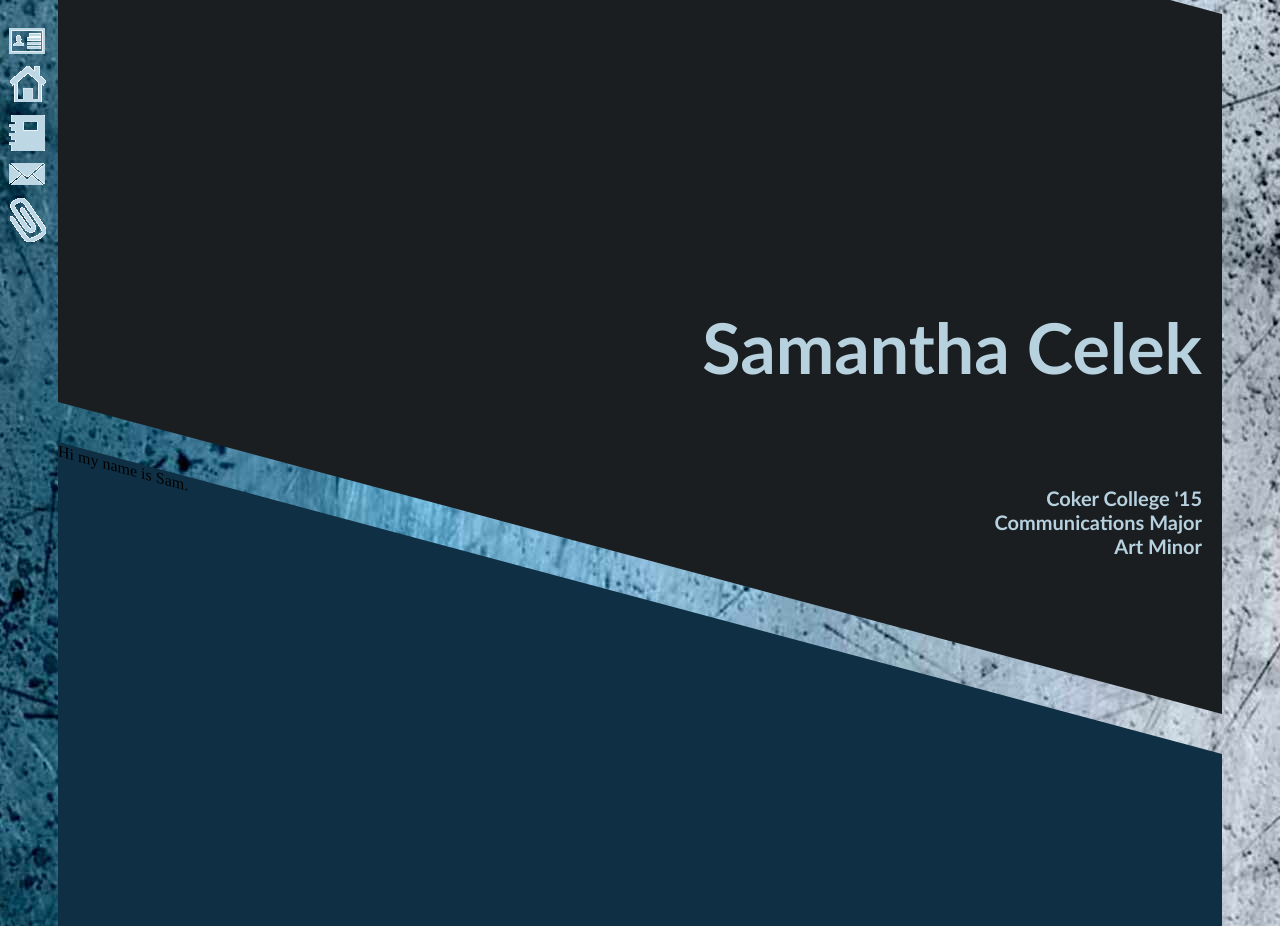
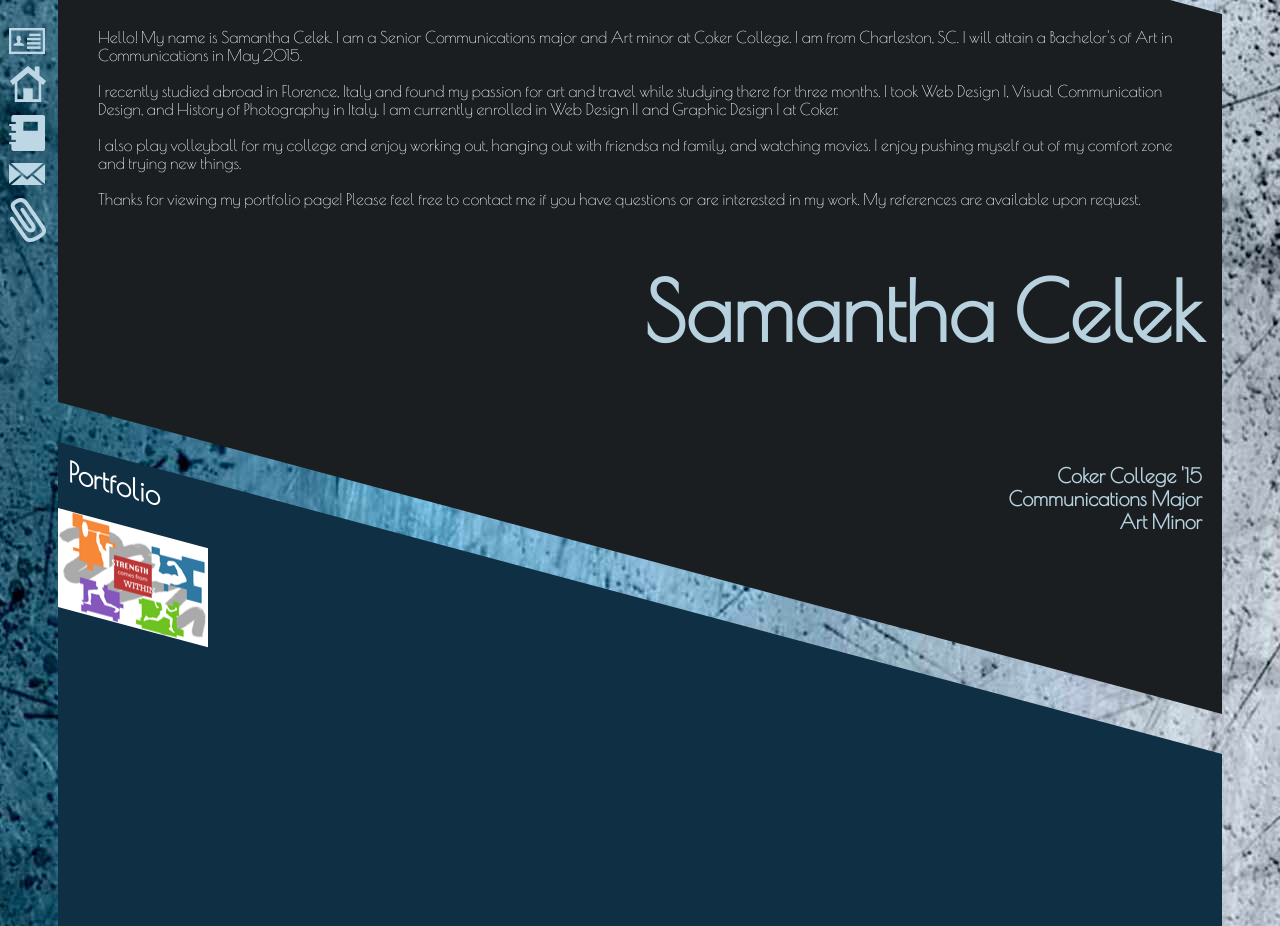
Before and after one commit to samcelek24/git-professional, a plain HTML site: page SamCelekProSite.html in a window 1280 px wide. Shown: the top 926 px of the page. Drawn offline with nearby package versions, Linux system fonts and the light colour scheme.

Commit message:
Revised
New version

```diff
--- a/SamCelekProSite.html
+++ b/SamCelekProSite.html
@@ -1,6 +1,7 @@
 <!doctype html>
 <html>
 <head>
+<link href='http://fonts.googleapis.com/css?family=Poiret+One&subset=cyrillic' rel='stylesheet' type='text/css'>
 	<meta charset="UTF-8">
 	<title>Samantha Celek</title>
 	<link rel="stylesheet" type="text/css" href="SamCelekProSiteStyle.css">
@@ -9,26 +10,34 @@
 <body>
 	<nav>
     <ul>
-    	<li><a href="#"><img src="about.gif" alt="about"></a></li>
-        <li><a href="#"><img src="home.gif" alt="home"></a></li>
-        <li><a href="#"><img src="portfolio.gif" alt="portfolio"></a></li>
-        <li><a href="#"><img src="email.gif" alt="email"></a></li>
-        <li><a href="#"><img src="resume.gif" alt="resume"></a></li>
+    	<li><a href="#"><img src="about.png" alt="about"></a></li>
+        <li><a href="#"><img src="home.png" alt="home"></a></li>
+        <li><a href="#"><img src="portfolio.png" alt="portfolio"></a></li>
+        <li><a href="#"><img src="email.png" alt="email"></a></li>
+        <li><a href="#"><img src="resume.png" alt="resume"></a></li>
     </ul>
 	</nav>
 	<div id="container">
        	<div id="top">
          <header class="unskew">
-        	<h1 id="header1">Samantha Celek</h1>
+         	<p>Hello! My name is Samantha Celek. I am a Senior Communications major and Art minor at Coker College. I am from Charleston, SC. I will attain a Bachelor's of Art in Communications in May 2015.<br><br>
+            I recently studied abroad in Florence, Italy and found my passion for art and travel while studying there for three months. I took Web Design I, Visual Communication Design, and History of Photography in Italy. I am currently enrolled in Web Design II and Graphic Design I at Coker.<br><br>
+            I also play volleyball for my college and enjoy working out, hanging out with friendsa nd family, and watching movies. I enjoy pushing myself out of my comfort zone and trying new things.<br><br>
+            Thanks for viewing my portfolio page! Please feel free to contact me if you have questions or are interested in my work. My references are available upon request.</p>
+        	<h1 id="header1"><strong>Samantha Celek</strong></h1>
    			<h2>Coker College '15<br>
     		 	Communications Major<br>
     			Art Minor</h2>
         </header>
         </div>
         <div id="portfolio">
-        Hi my name is Sam.
+        <h2>Portfolio</h2>
+        <div id="picturebox">
+        <img src="morell.png" alt="morell">
+        </div>
         </div>
         <div id="bottom"></div>
+
      </div>
      <script>
 	 $( document ).ready(function() {
@@ -37,5 +46,8 @@
 	 </script>
 
 </body>
+<footer>
+    <div id="end"></div>
+</footer>
 
 </html>
--- a/SamCelekProSiteStyle.css
+++ b/SamCelekProSiteStyle.css
@@ -35,24 +35,28 @@ body{
 	padding-top:400px;
 
 }
+p{
+	color:white;
+	margin:-230px 40px 40px 40px;
+	font-size:16px;
+	font-family: 'Poiret One', cursive;
+
+}
 .unskew{
 	transform:skewY(-15deg);
 }
 h1{
-	padding-top:0px;
-	padding-right:20px;
-	font-family:"Gill Sans", "Gill Sans MT", "Myriad Pro", "DejaVu Sans Condensed", Helvetica, Arial, sans-serif;
-	font-size:70px;
+	padding:0px 20px 0px 0px;
+	font-family: 'Poiret One', cursive;
+	font-size:82px;
 	text-align:right;
 	color:#b7d1df;
 
 
 }
 h2{
-	padding-top:50px;
-	padding-bottom:0px;
-	padding-right:20px;
-	font-family:"Gill Sans", "Gill Sans MT", "Myriad Pro", "DejaVu Sans Condensed", Helvetica, Arial, sans-serif;
+	padding:50px 20px 0px 0px;
+	font-family: 'Poiret One', cursive;
 	font-size:20px;
 	text-align:right;
 	color:#b7d1df;
@@ -63,15 +67,49 @@ h2{
 	height: 569px;
 	margin-top:40px;
 }
+#portfolio h2{
+	color:white;
+	text-align:left;
+	padding:10px 0px 0px 10px;
+	font-size:28px;
+}
 #bottom{
 	background:#457489;
 	height: 569px;
 	margin-top:40px;
 }
+footer{
 
-
+}
+/*#end{
+	background:#B9B4B4;
+	height: 500px;
+	margin:-200px 0px 0px 0px;
+}*/
+@media (max-width:860px){
+	h1{
+		font-size:50px;
+	}
+	p{
+		font-size:10px;
+	}
+}
 @media (max-width:639px){
 	h1{
 		font-size:40px;
 	}
+	p{
+		font-size:10px;
+	}
 }
+@media (max-width:330px){
+	h1{
+		font-size:18px;
+	}
+	h2{
+		font-size:12px;
+	}
+	p{
+		font-size:7px;
+	}
+}
```
Also changed, not shown: about.png (added), email.png (added), home.png (added), morell.png (added), portfolio.png (added), resume.png (added), 1 other file.
